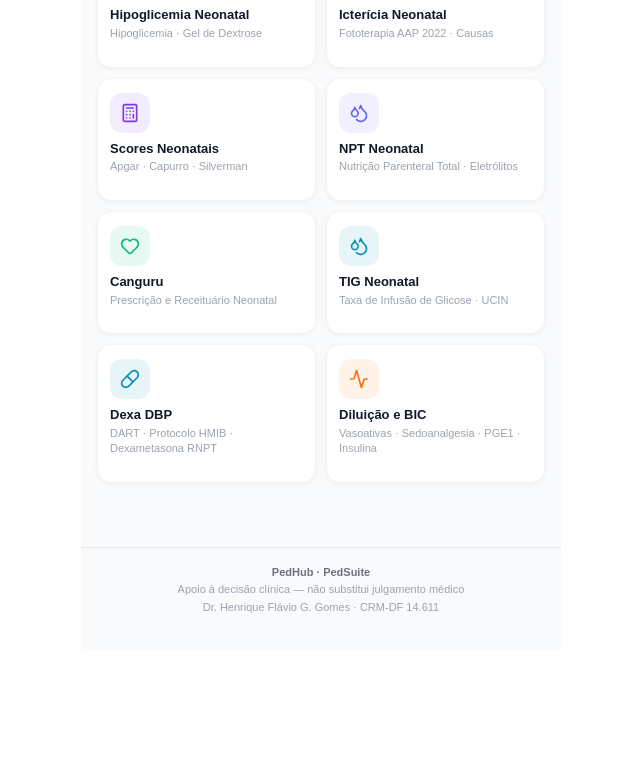
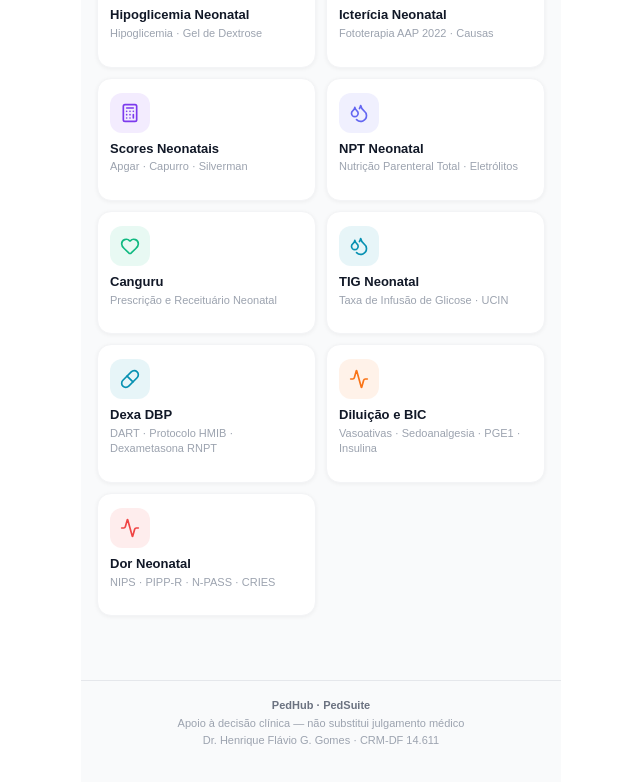
Before and after one commit to henriquepedbsb-pixel/pedhub, a React (Vite) app: page /#/ in a window 1280 px wide. Shown: the part 1437-2219 px from the top of the page, without its empty margins (319-959 px from the left). Before the commit the page ends 2086 px from the top, so only its background shows below. Built offline with nearby package versions, Linux system fonts and the light colour scheme.

Commit message:
feat: add Dor Neonatal card in PedHub hub (Neonatologia)

```diff
--- a/src/PedHub.jsx
+++ b/src/PedHub.jsx
@@ -214,6 +214,14 @@ const MODULOS = [
     cor:   "#F97316",
     grupo: "Neonatologia",
   },
+  {
+    rota:  "/dor-neonatal",
+    label: "Dor Neonatal",
+    desc:  "NIPS · PIPP-R · N-PASS · CRIES",
+    Icon:  Activity,
+    cor:   "#EF4444",
+    grupo: "Neonatologia",
+  },
   { rota: '/sepse', label: 'Sepse Pediátrica', desc: 'SSC 2026 · BIC e diluição · Phoenix 2024', Icon: Activity, cor: '#DC2626', grupo: 'Pediatria Geral' },
 ];
 
```
